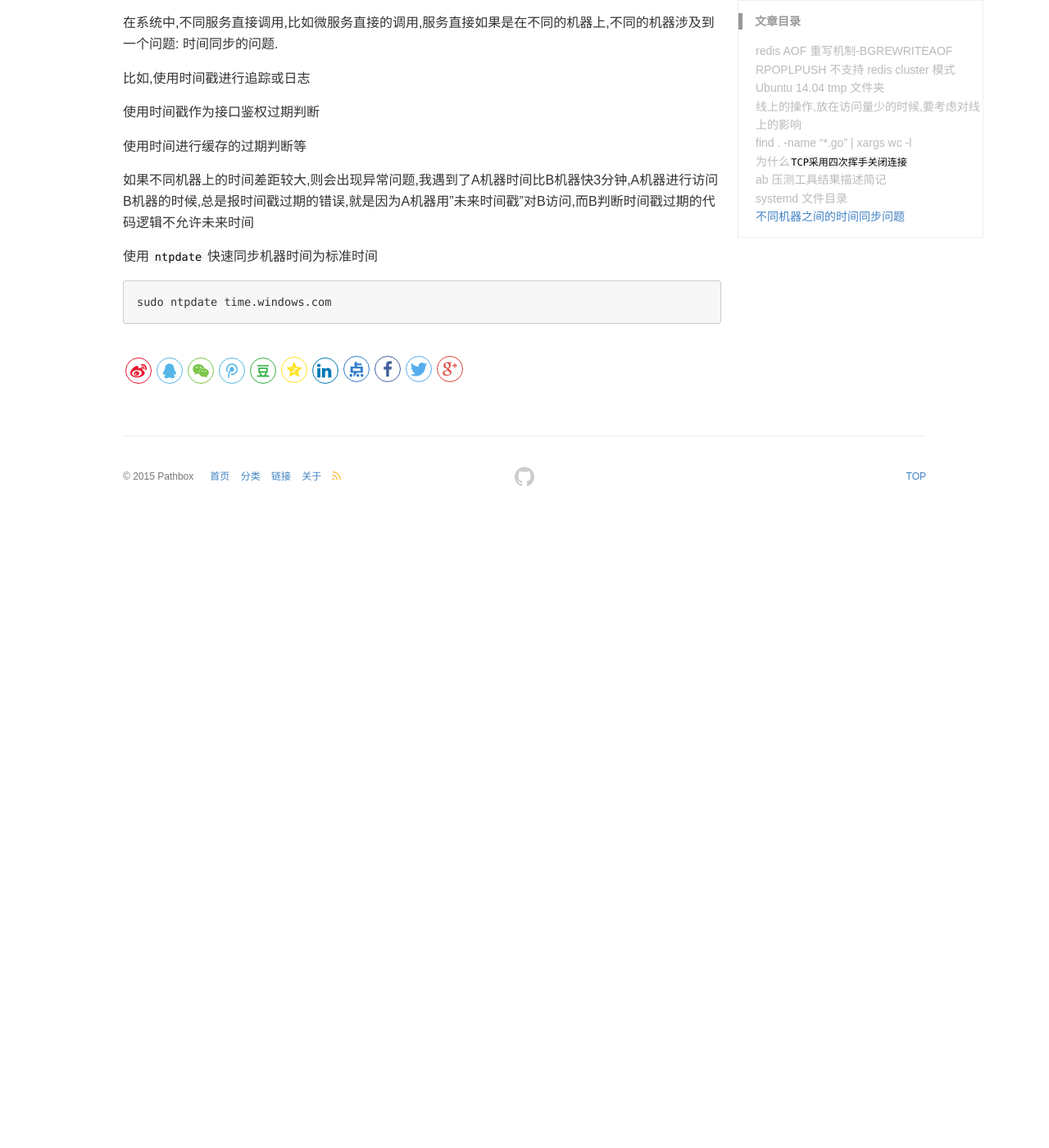
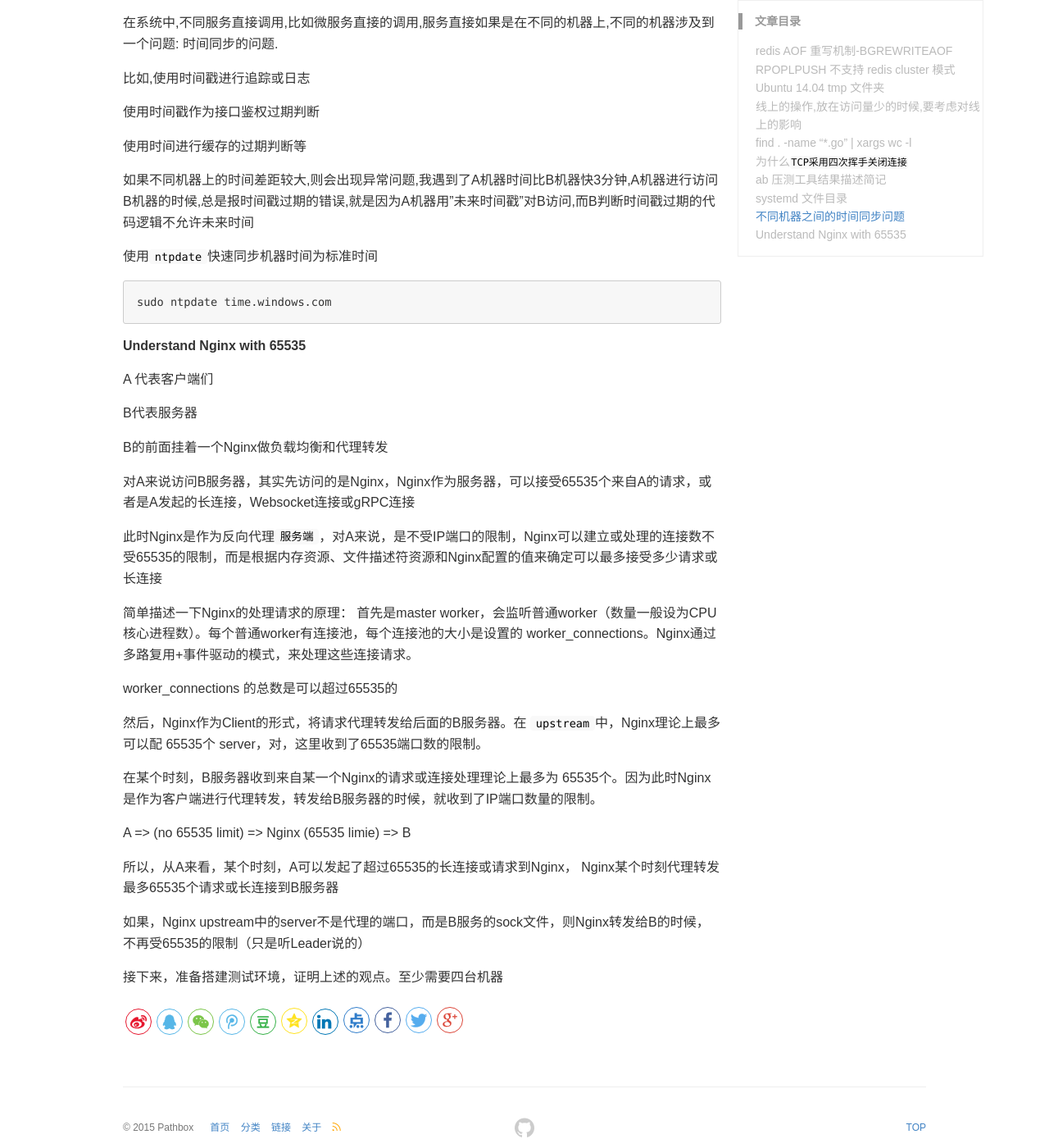
Before and after one commit to pathbox/pathbox.github.io, a Jekyll site: the page built from _posts/2018-03-11-work-summary-in-Udesk-thirteen.md, in a window 1280 px wide and 1400 px high, scrolled down 3665 px. Shown: the whole window at 82% size. Built offline with Jekyll 4.4.1, drawn with Linux system fonts in a browser that asks for light colours; before the commit the page ends 4295 px from its top, so only the background shows below that.

Commit message:
Understand Nginx with 65535

````diff
--- a/_posts/2018-03-11-work-summary-in-Udesk-thirteen.md
+++ b/_posts/2018-03-11-work-summary-in-Udesk-thirteen.md
@@ -159,3 +159,31 @@
 ```
 sudo ntpdate time.windows.com
 ```
+
+##### Understand Nginx with 65535
+
+A 代表客户端们
+
+B代表服务器
+
+B的前面挂着一个Nginx做负载均衡和代理转发
+
+对A来说访问B服务器，其实先访问的是Nginx，Nginx作为服务器，可以接受65535个来自A的请求，或者是A发起的长连接，Websocket连接或gRPC连接
+
+此时Nginx是作为反向代理`服务端`，对A来说，是不受IP端口的限制，Nginx可以建立或处理的连接数不受65535的限制，而是根据内存资源、文件描述符资源和Nginx配置的值来确定可以最多接受多少请求或长连接
+
+简单描述一下Nginx的处理请求的原理： 首先是master worker，会监听普通worker（数量一般设为CPU核心进程数）。每个普通worker有连接池，每个连接池的大小是设置的 worker_connections。Nginx通过多路复用+事件驱动的模式，来处理这些连接请求。
+
+worker_connections 的总数是可以超过65535的
+
+然后，Nginx作为Client的形式，将请求代理转发给后面的B服务器。在 `upstream`中，Nginx理论上最多可以配 65535个 server，对，这里收到了65535端口数的限制。
+
+在某个时刻，B服务器收到来自某一个Nginx的请求或连接处理理论上最多为 65535个。因为此时Nginx是作为客户端进行代理转发，转发给B服务器的时候，就收到了IP端口数量的限制。
+
+A => (no 65535 limit) => Nginx (65535 limie) => B
+
+所以，从A来看，某个时刻，A可以发起了超过65535的长连接或请求到Nginx， Nginx某个时刻代理转发最多65535个请求或长连接到B服务器
+
+如果，Nginx upstream中的server不是代理的端口，而是B服务的sock文件，则Nginx转发给B的时候，不再受65535的限制（只是听Leader说的）
+
+接下来，准备搭建测试环境，证明上述的观点。至少需要四台机器
````
